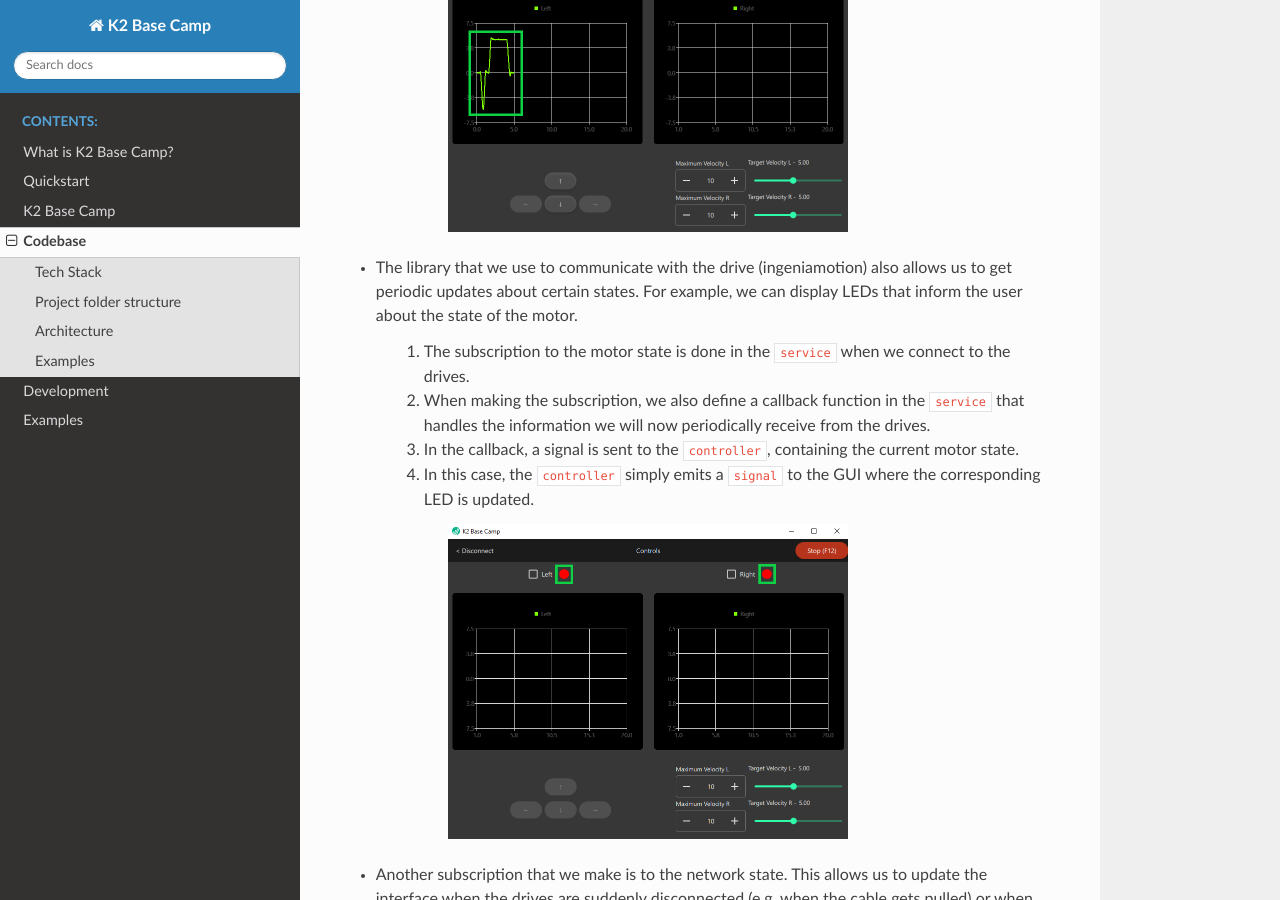
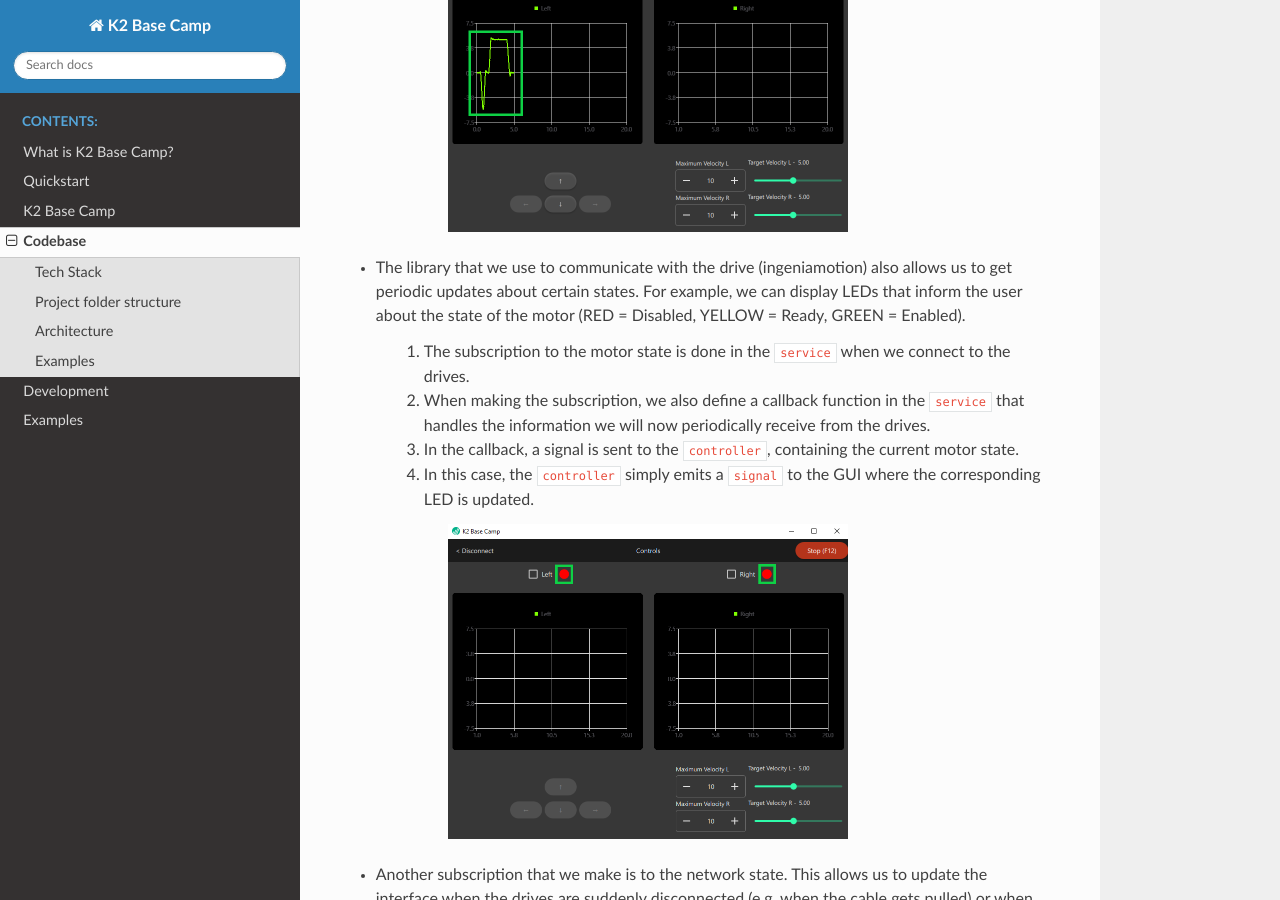
Before and after one commit to ingeniamc/ingeniajumpstart, a Sphinx documentation site: the page built from docs/source/pages/code_overview.rst, in a window 1280 px wide and 900 px high, scrolled down 4287 px. Built offline with Sphinx 7.4.7 and the Read the Docs theme 2.0.0, drawn with Linux system fonts in a browser that asks for light colours.

Commit message:
DR0053A-571 PR improvements

```diff
--- a/docs/source/pages/code_overview.rst
+++ b/docs/source/pages/code_overview.rst
@@ -122,7 +122,7 @@ To illustrate the flow of the application while it is running, consider the foll
             :width: 400
             :alt: The control interface with a velocity graph
 
-* The library that we use to communicate with the drive (ingeniamotion) also allows us to get periodic updates about certain states. For example, we can display LEDs that inform the user about the state of the motor.
+* The library that we use to communicate with the drive (ingeniamotion) also allows us to get periodic updates about certain states. For example, we can display LEDs that inform the user about the state of the motor (RED = Disabled, YELLOW = Ready, GREEN = Enabled).
 
     #. The subscription to the motor state is done in the ``service`` when we connect to the drives.
     #. When making the subscription, we also define a callback function in the ``service`` that handles the information we will now periodically receive from the drives.
```
Also changed, not shown: docs/source/pages/quickstart.rst (+14 -14 lines).
